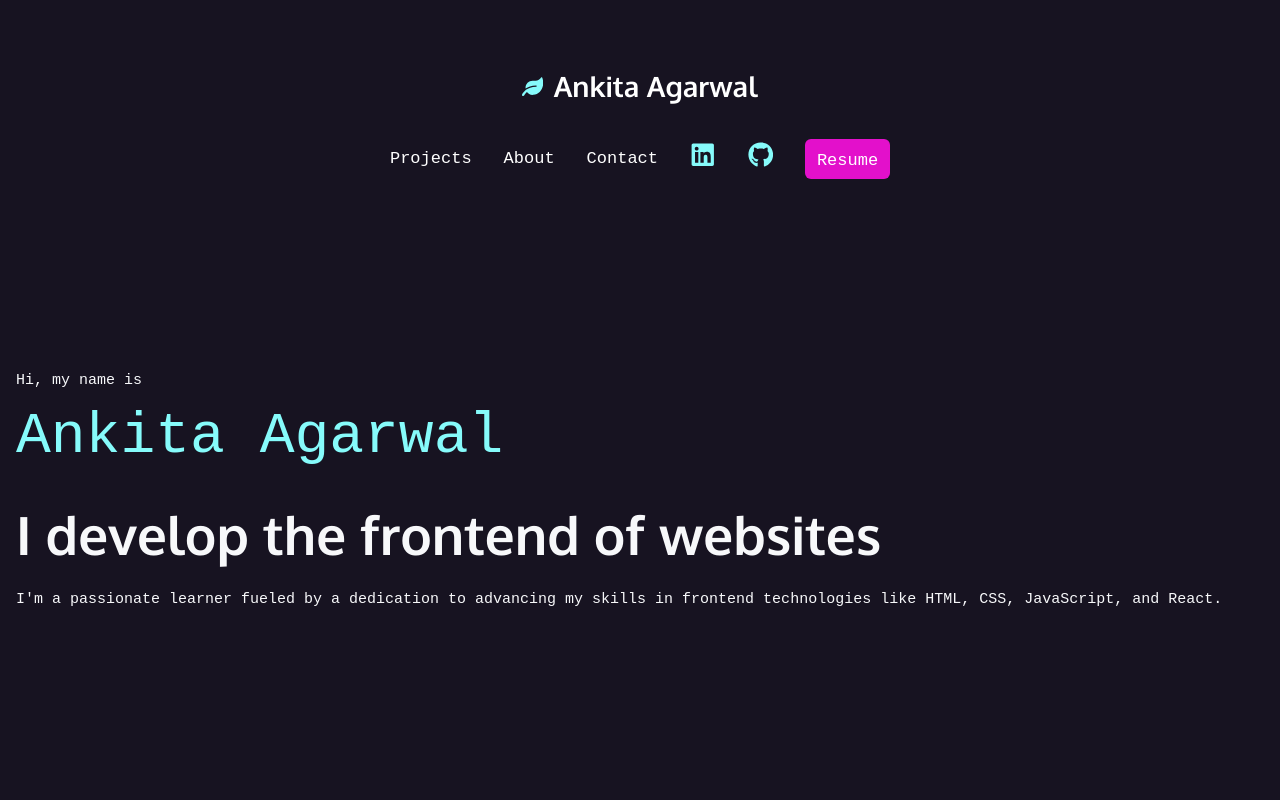
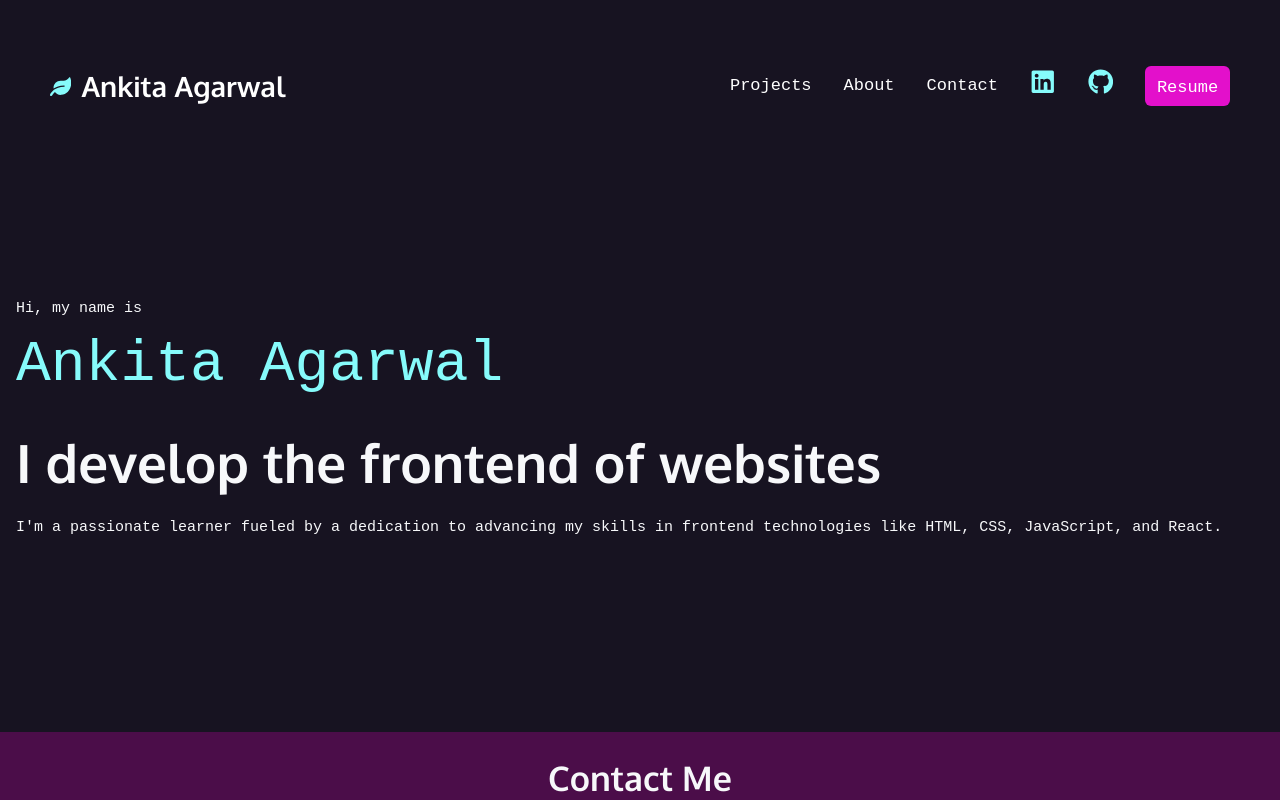
Before and after one commit to AnkiCodeAdventures/portfolio-react, a React (Vite) app: page / in a window 1280 px wide. Shown: the top 800 px of the page. Built offline with nearby package versions, Linux system fonts and the light colour scheme; a web font is replaced by a local one.

Commit message:
make nav bar responsive

```diff
--- a/src/components/Nav/nav.module.css
+++ b/src/components/Nav/nav.module.css
@@ -44,3 +44,16 @@ a:hover {
 .icon:hover {
   color: var(--hotmag);
 }
+
+@media (min-width: 850px) {
+  nav {
+    max-width: 1200px;
+    margin: 0 auto;
+  }
+
+  li:first-child {
+    flex-basis: auto;
+    margin-right: auto;
+    text-align: left;
+  }
+}
```
